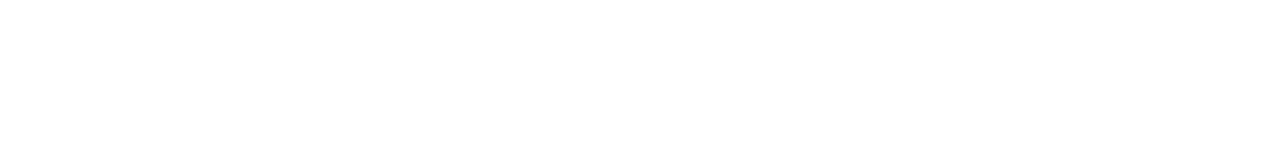
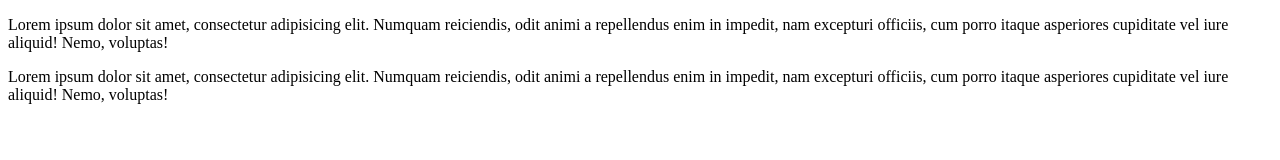
Before and after one commit to Jrslw/frontend-git--project-0, a plain HTML site: page index.html in a window 1280 px wide. Drawn offline with Linux system fonts and the light colour scheme.

Commit message:
content added

```diff
--- a/index.html
+++ b/index.html
@@ -1,12 +1,27 @@
 <!DOCTYPE html>
 <html lang="en">
+
 <head>
     <meta charset="UTF-8">
-    <meta http-equiv="X-UA-Compatible" content="IE=edge">
-    <meta name="viewport" content="width=device-width, initial-scale=1.0">
+    <meta
+        http-equiv="X-UA-Compatible"
+        content="IE=edge"
+    >
+    <meta
+        name="viewport"
+        content="width=device-width, initial-scale=1.0"
+    >
     <title>Document</title>
 </head>
+
 <body>
 
+    <p>Lorem ipsum dolor sit amet, consectetur adipisicing elit. Numquam reiciendis, odit animi a repellendus enim in
+        impedit, nam excepturi officiis, cum porro itaque asperiores cupiditate vel iure aliquid! Nemo, voluptas!</p>
+
+    <p>Lorem ipsum dolor sit amet, consectetur adipisicing elit. Numquam reiciendis, odit animi a repellendus enim in
+        impedit, nam excepturi officiis, cum porro itaque asperiores cupiditate vel iure aliquid! Nemo, voluptas!</p>
+
 </body>
+
 </html>
```
